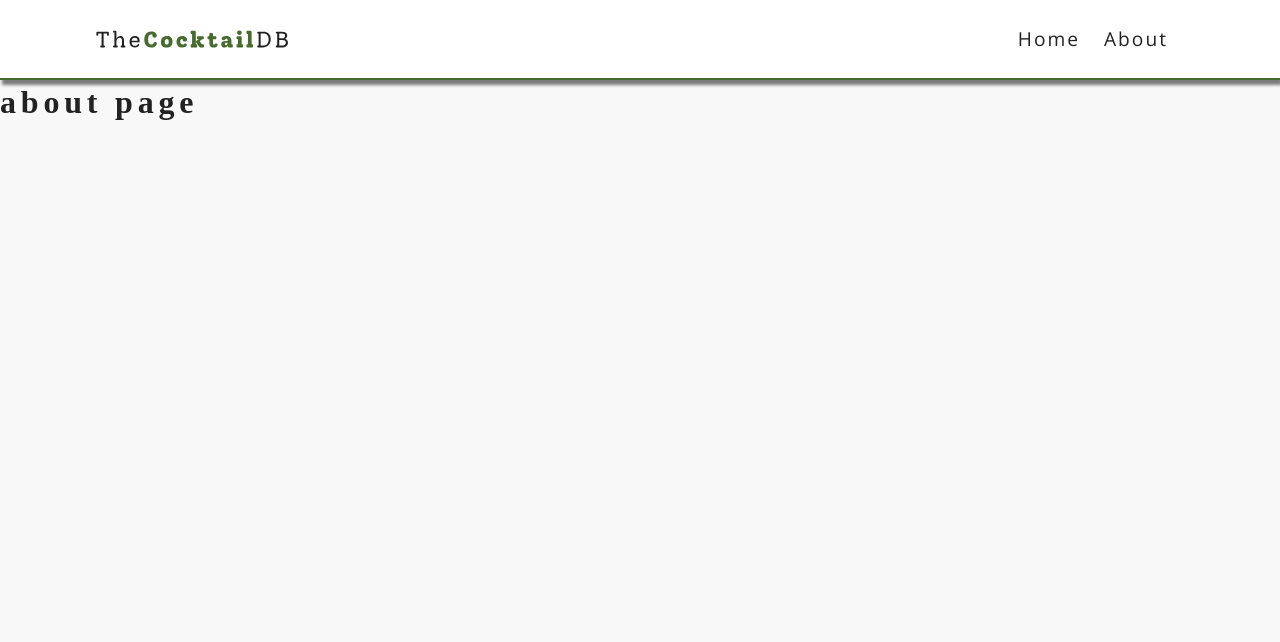
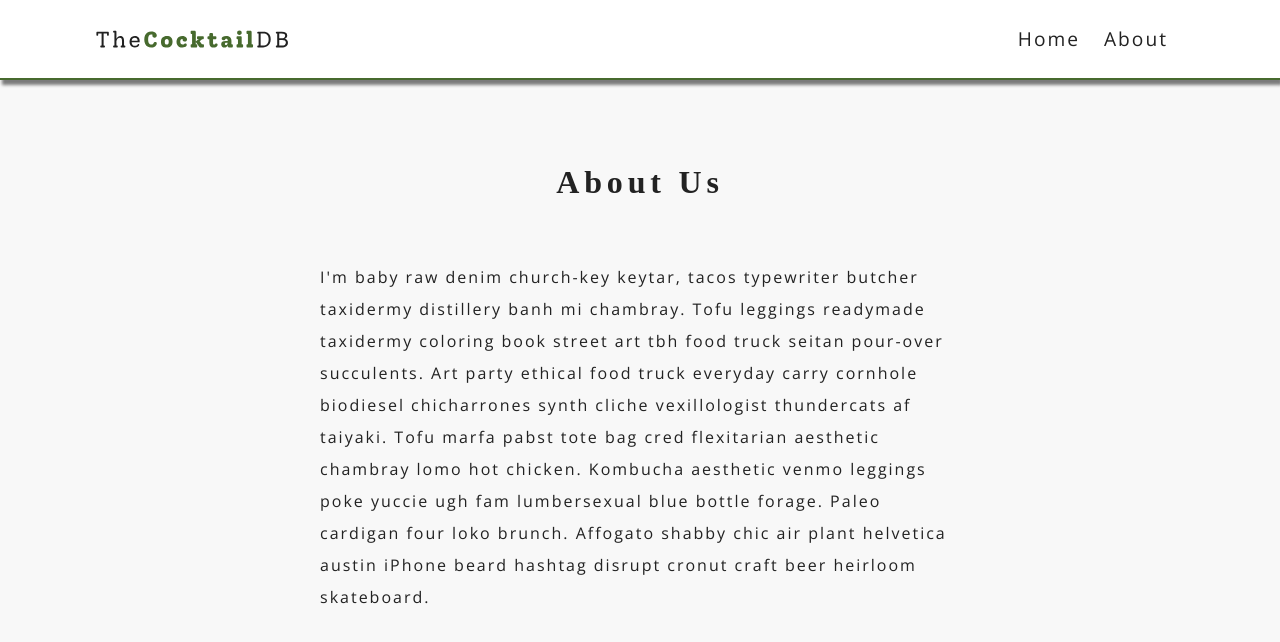
Before and after one commit to nelsW70/react-cocktails, a React (Create React App) app: page /about in a window 1280 px wide. Shown: the top 642 px of the page. Built offline with nearby package versions, Linux system fonts and the light colour scheme; a web font is replaced by a local one.

Commit message:
add: about page

```diff
--- a/src/pages/About.jsx
+++ b/src/pages/About.jsx
@@ -1,5 +1,21 @@
-import React from "react";
+import React from 'react';
 
 export default function About() {
-  return <h1>about page</h1>;
+  return (
+    <section className="section about-section">
+      <h1 className="section-title">about us</h1>
+      <p>
+        I'm baby raw denim church-key keytar, tacos typewriter butcher taxidermy
+        distillery banh mi chambray. Tofu leggings readymade taxidermy coloring
+        book street art tbh food truck seitan pour-over succulents. Art party
+        ethical food truck everyday carry cornhole biodiesel chicharrones synth
+        cliche vexillologist thundercats af taiyaki. Tofu marfa pabst tote bag
+        cred flexitarian aesthetic chambray lomo hot chicken. Kombucha aesthetic
+        venmo leggings poke yuccie ugh fam lumbersexual blue bottle forage.
+        Paleo cardigan four loko brunch. Affogato shabby chic air plant
+        helvetica austin iPhone beard hashtag disrupt cronut craft beer heirloom
+        skateboard.
+      </p>
+    </section>
+  );
 }
```
